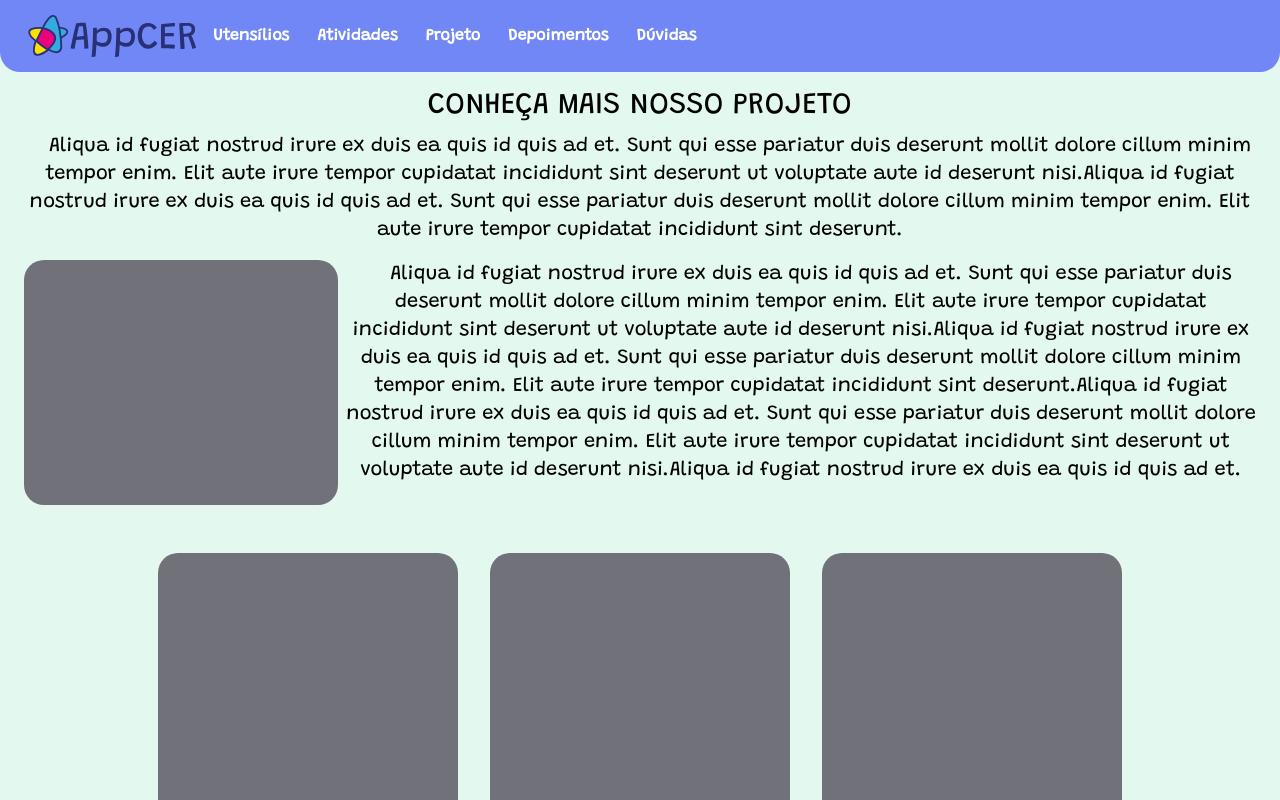
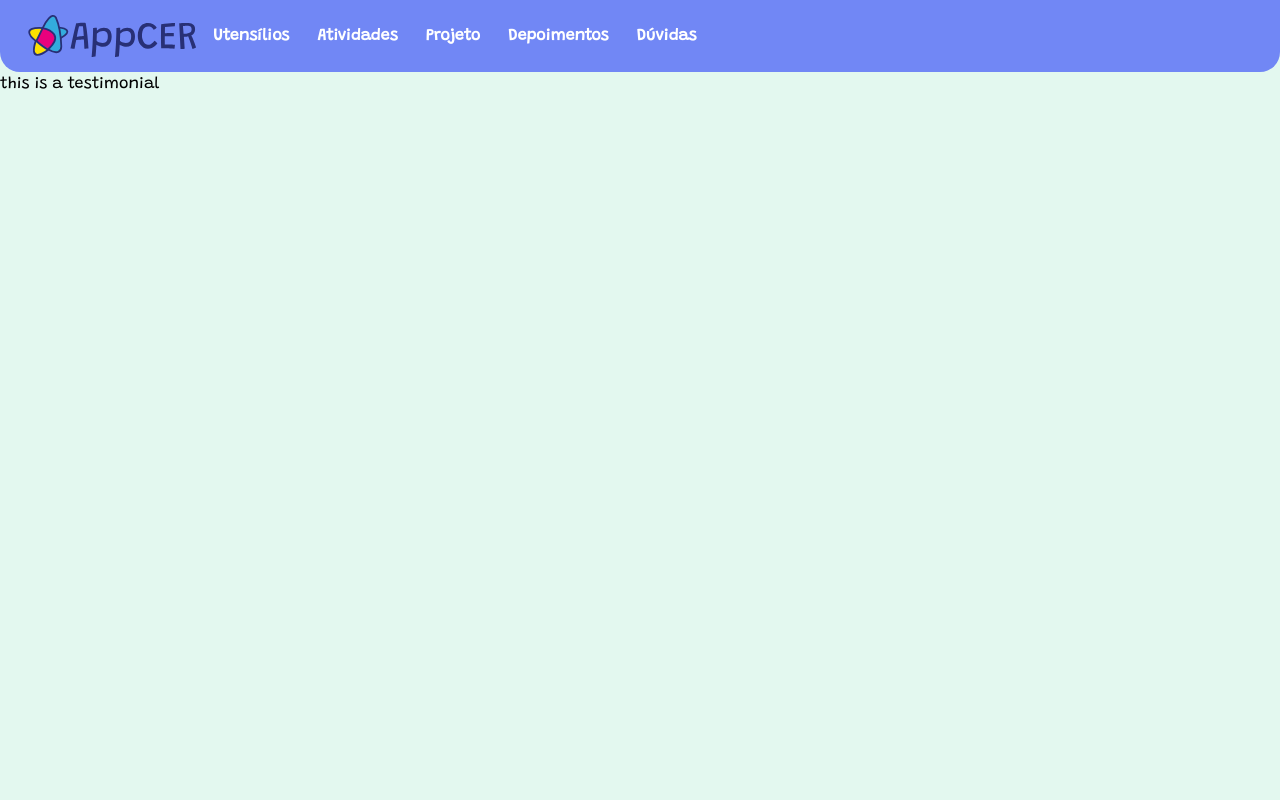
Before and after one commit to danilocsm/t.c.c-frontend, a React (Vite) app in the folder tcc-frontend/: page /testimonials in a window 1280 px wide. Before the commit this address led to /. Shown: the top 800 px of the page. Built offline with nearby package versions, Linux system fonts and the light colour scheme.

Commit message:
initial commit: adding src files

```diff
--- a/tcc-frontend/src/App.tsx
+++ b/tcc-frontend/src/App.tsx
@@ -7,6 +7,8 @@ import './global.css'
 import NavBar from "./components/navbar/NavBar";
 import Items from "./pages/items/Items";
 import Help from "./pages/help/Help";
+import Testimonials from "./pages/testimonial/Testimonials";
+import TestimonialForm from "./pages/testimonial/TestimonialForm";
 
 function App() {
   return (
@@ -19,6 +21,8 @@ function App() {
           <Route path="/activities/detail/:id" element={<Activity />} />
           <Route path="/items" element={<Items />} />
           <Route path="/help" element={<Help />} />
+          <Route path="/testimonials" element={<Testimonials />} />
+          <Route path="/testimonials/new" element={<TestimonialForm />} />
           <Route path="*" element={<Navigate to="/" replace />} />
         </Routes>
       </Router>
--- /dev/null
+++ b/tcc-frontend/src/pages/testimonial/TestimonialForm.tsx
@@ -0,0 +1,5 @@
+function TestimonialForm(){
+    return <div className="h1">this is a form</div>
+}
+
+export default TestimonialForm
--- /dev/null
+++ b/tcc-frontend/src/pages/testimonial/Testimonials.tsx
@@ -0,0 +1,5 @@
+function Testimonials() {
+    return <h1>this is a testimonial</h1>
+}
+
+export default Testimonials;
```
